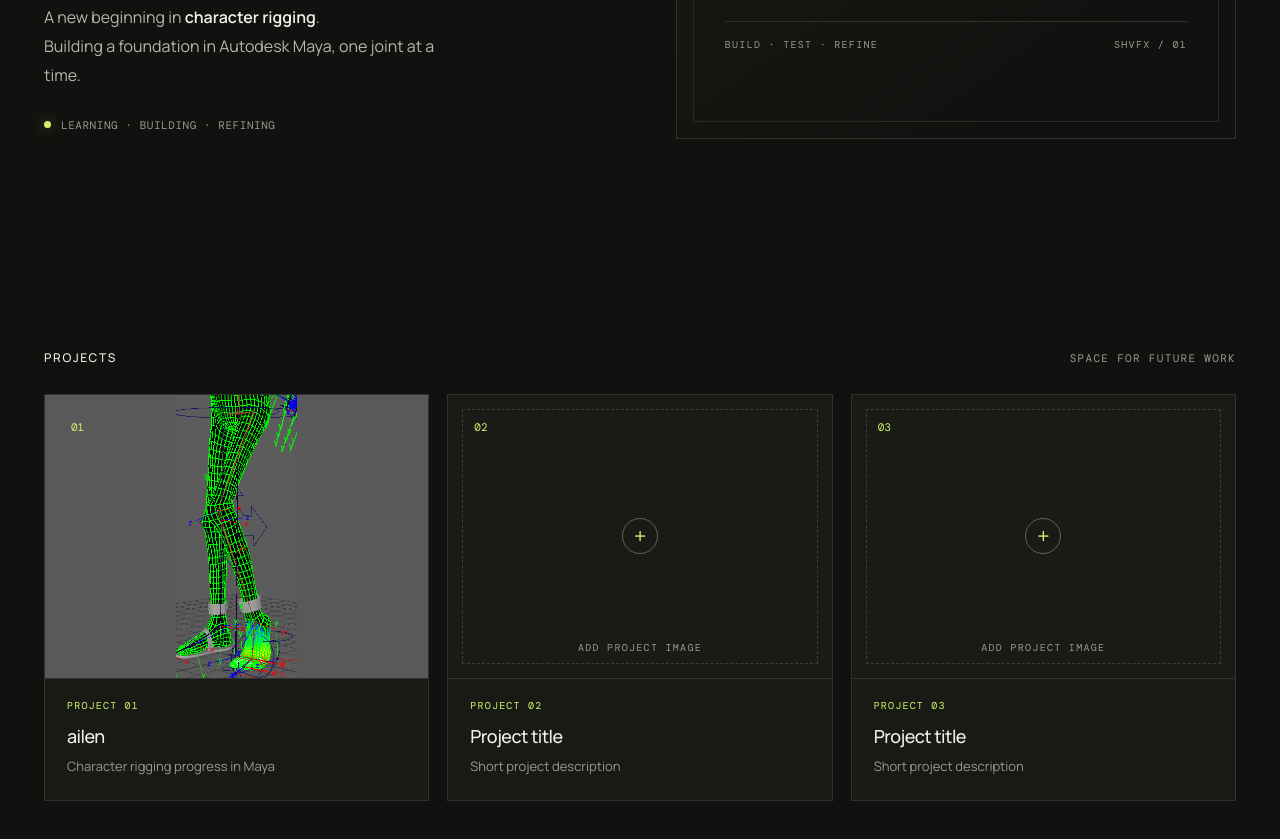
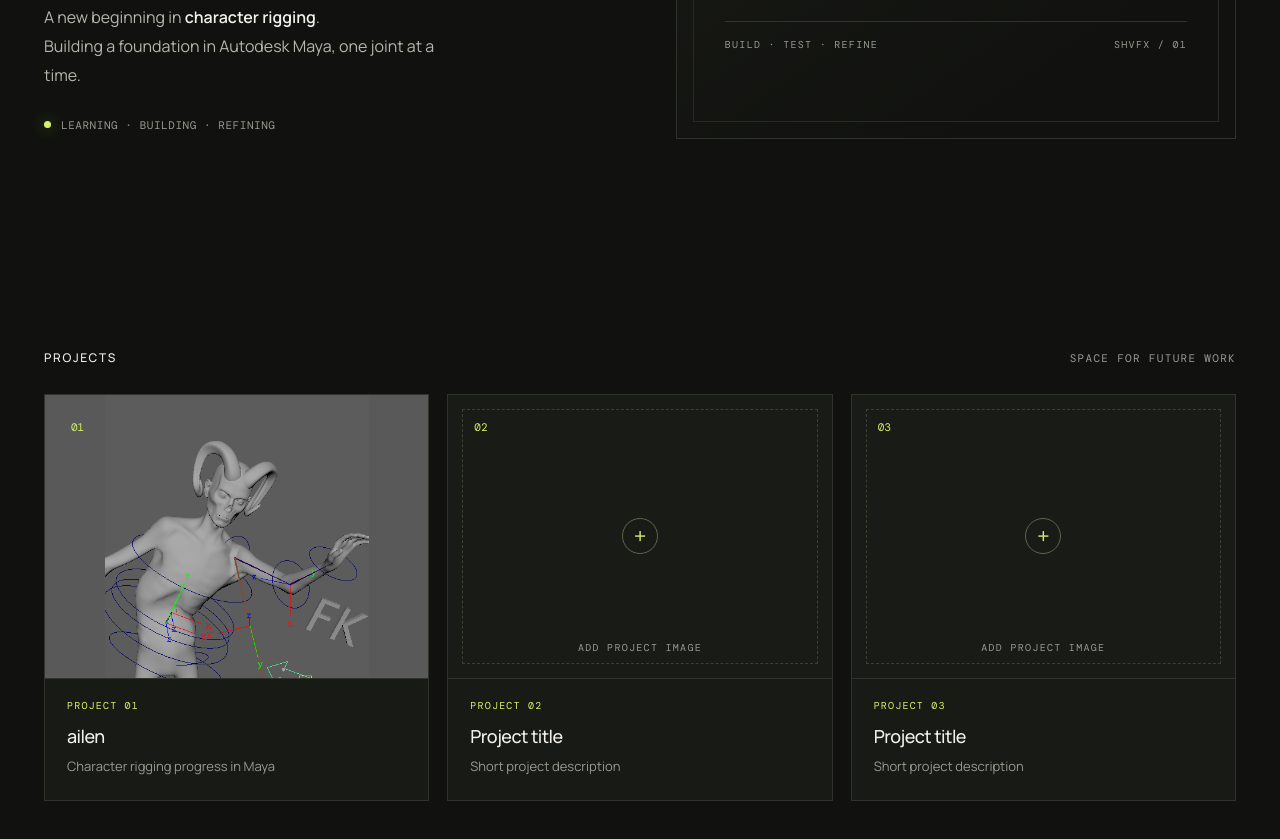
Before and after one commit to shcgvfx/shcgvfx.github.io, a plain HTML site: page index.html in a window 1280 px wide. Shown: the part 501-1340 px from the top of the page. Drawn offline with nearby package versions, Linux system fonts and the light colour scheme.

Commit message:
Use step two as ailen cover image

```diff
--- a/index.html
+++ b/index.html
@@ -128,7 +128,7 @@
           <!-- Duplicate a project-card to add more portfolio entries. Replace each placeholder with a project image, title, and description. -->
           <div class="project-grid">
             <a class="project-card project-card-link" href="project-01.html" aria-label="Open project 01 progress log">
-              <div class="project-preview project-preview-image"><span class="project-number">01</span><img src="assets/project-01/step01-leg-ik-2026-11-20.png" alt="Maya viewport showing the ailen leg rig" /></div>
+              <div class="project-preview project-preview-image"><span class="project-number">01</span><img src="assets/project-01/step02-spline-spine-ik-arm-ik-fk-2026-11-20.png" alt="Maya viewport showing the ailen character rig with Spline Spine IK, Arm IK, and FK controls" /></div>
               <div class="project-details"><span class="label">PROJECT 01</span><h3>ailen</h3><p>Character rigging progress in Maya</p></div>
             </a>
             <article class="project-card">
```
